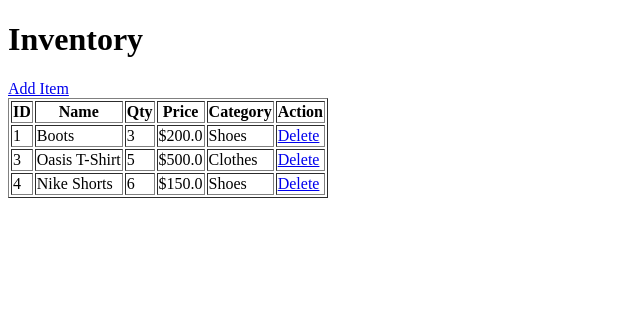
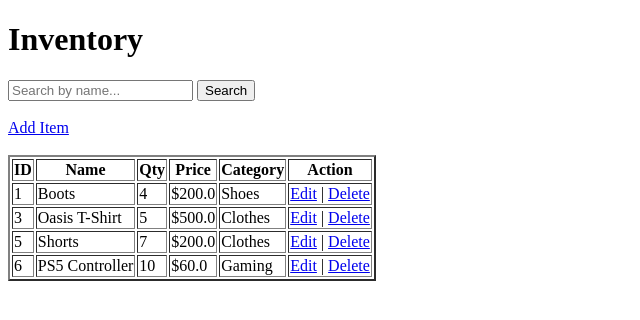
Before and after one commit to Samuelr2112/Inventory-Tracker-with-SQLite-and-Python, a Flask app: page / in a window 1280 px wide. Shown: the top 320 px of the page, without its empty margins (0-640 px from the left). Run offline with Flask 3, Linux system fonts and the light colour scheme; data comes from the database, SQL or seed files in the repository.

Commit message:
Improved Inventory Tracker: added search, edit, delete confirmation, validations, removed ID editing

```diff
--- a/app.py
+++ b/app.py
@@ -1,48 +1,84 @@
-import sqlite3  # Built-in module for interacting with SQLite databases
+import sqlite3
 
 from flask import Flask, redirect, render_template, request
 
-app = Flask(__name__)  # Initialize Flask app
+app = Flask(__name__)
 
-# Function to connect to the SQLite database
 def get_db_connection():
-    conn = sqlite3.connect('inventory.db')  # Connects to (or creates) inventory.db
-    conn.row_factory = sqlite3.Row  # Allows accessing columns by name
+    conn = sqlite3.connect('inventory.db')
+    conn.row_factory = sqlite3.Row
     return conn
 
-# Home route – displays all inventory items
 @app.route('/')
 def index():
-    conn = get_db_connection()  # Open DB connection
-    items = conn.execute('SELECT * FROM items').fetchall()  # Fetch all rows
-    conn.close()  # Close DB connection
-    return render_template('index.html', items=items)  # Render the inventory list
+    conn = get_db_connection()
+    items = conn.execute('SELECT * FROM items').fetchall()
+    conn.close()
+    return render_template('index.html', items=items, search=False)
 
-# Route to add a new item – handles form display and submission
 @app.route('/add', methods=('GET', 'POST'))
 def add():
-    if request.method == 'POST':  # If form is submitted
+    if request.method == 'POST':
         name = request.form['name']
         quantity = request.form['quantity']
         price = request.form['price']
         category = request.form['category']
 
+        if not name or not quantity or not price or not category:
+            return "All fields are required!", 400
+        if int(quantity) < 0:
+            return "Quantity cannot be negative!", 400
+        if float(price) < 0:
+            return "Price cannot be negative!", 400
+
         conn = get_db_connection()
-        conn.execute('INSERT INTO items (name, quantity, price, category) VALUES (?, ?, ?, ?)', (name, quantity, price, category))  # Insert new item into DB
+        conn.execute('INSERT INTO items (name, quantity, price, category) VALUES (?, ?, ?, ?)', (name, quantity, price, category))
         conn.commit()
         conn.close()
-        return redirect('/')  # Redirect to homepage after adding
-    return render_template('add.html')  # Show the add item form
+        return redirect('/')
+    return render_template('add.html')
 
-# Route to delete an item by its ID
 @app.route('/delete/<int:id>')
 def delete(id):
     conn = get_db_connection()
-    conn.execute('DELETE FROM items WHERE id = ?', (id,))  # Delete item by ID
+    conn.execute('DELETE FROM items WHERE id = ?', (id,))
     conn.commit()
     conn.close()
-    return redirect('/')  # Redirect to homepage after deletion
+    return redirect('/')
 
-# Run the Flask development server
+@app.route('/search')
+def search():
+    query = request.args.get('query')
+    conn = get_db_connection()
+    items = conn.execute('SELECT * FROM items WHERE name LIKE ?', ('%' + query + '%',)).fetchall()
+    conn.close()
+    return render_template('index.html', items=items, search=True)
+
+@app.route('/edit/<int:id>', methods=('GET', 'POST'))
+def edit(id):
+    conn = get_db_connection()
+    item = conn.execute('SELECT * FROM items WHERE id = ?', (id,)).fetchone()
+
+    if request.method == 'POST':
+        name = request.form['name']
+        quantity = request.form['quantity']
+        price = request.form['price']
+        category = request.form['category']
+
+        if not name or not quantity or not price or not category:
+            return "All fields are required!", 400
+        if int(quantity) < 0:
+            return "Quantity cannot be negative!", 400
+        if float(price) < 0:
+            return "Price cannot be negative!", 400
+
+        conn.execute('UPDATE items SET name = ?, quantity = ?, price = ?, category = ? WHERE id = ?', (name, quantity, price, category, id))
+        conn.commit()
+        conn.close()
+        return redirect('/')
+
+    conn.close()
+    return render_template('edit.html', item=item)
+
 if __name__ == '__main__':
-    app.run(debug=True)  # Enable debug mode for easier testing
+    app.run(debug=True)
--- a/templates/index.html
+++ b/templates/index.html
@@ -5,19 +5,35 @@
 </head>
 <body>
     <h1>Inventory</h1>
+    <form method="get" action="/search">
+        <input type="text" name="query" placeholder="Search by name...">
+        <button type="submit">Search</button>
+    </form>
+
+    <br>
+    {% if search %}
+        <a href="/">Back to Home</a>
+        <br><br>
+    {% endif %}
     <a href="/add">Add Item</a>
-    <table border="1">
+    <br><br>
+
+    <table border="2">
         <tr><th>ID</th><th>Name</th><th>Qty</th><th>Price</th><th>Category</th><th>Action</th></tr>
         {% for item in items %}
         <tr>
-            <td>{{ item.id }}</td>
-            <td>{{ item.name }}</td>
-            <td>{{ item.quantity }}</td>
-            <td>${{ item.price }}</td>
-            <td>{{ item.category }}</td>
-            <td><a href="/delete/{{ item.id }}">Delete</a></td>
+            <td>{{ item['id'] }}</td>
+            <td>{{ item['name'] }}</td>
+            <td>{{ item['quantity'] }}</td>
+            <td>${{ item['price'] }}</td>
+            <td>{{ item['category'] }}</td>
+            <td>
+                <a href="/edit/{{ item['id'] }}">Edit</a> |
+                <a href="/delete/{{ item['id'] }}" onclick="return confirm('Are you sure you want to delete this item?')">Delete</a>
+            </td>
         </tr>
         {% endfor %}
     </table>
+
 </body>
 </html>
```
Also changed, not shown: templates/add.html (+5 -4 lines), templates/edit.html (added, +26 -0 lines), inventory.db.
